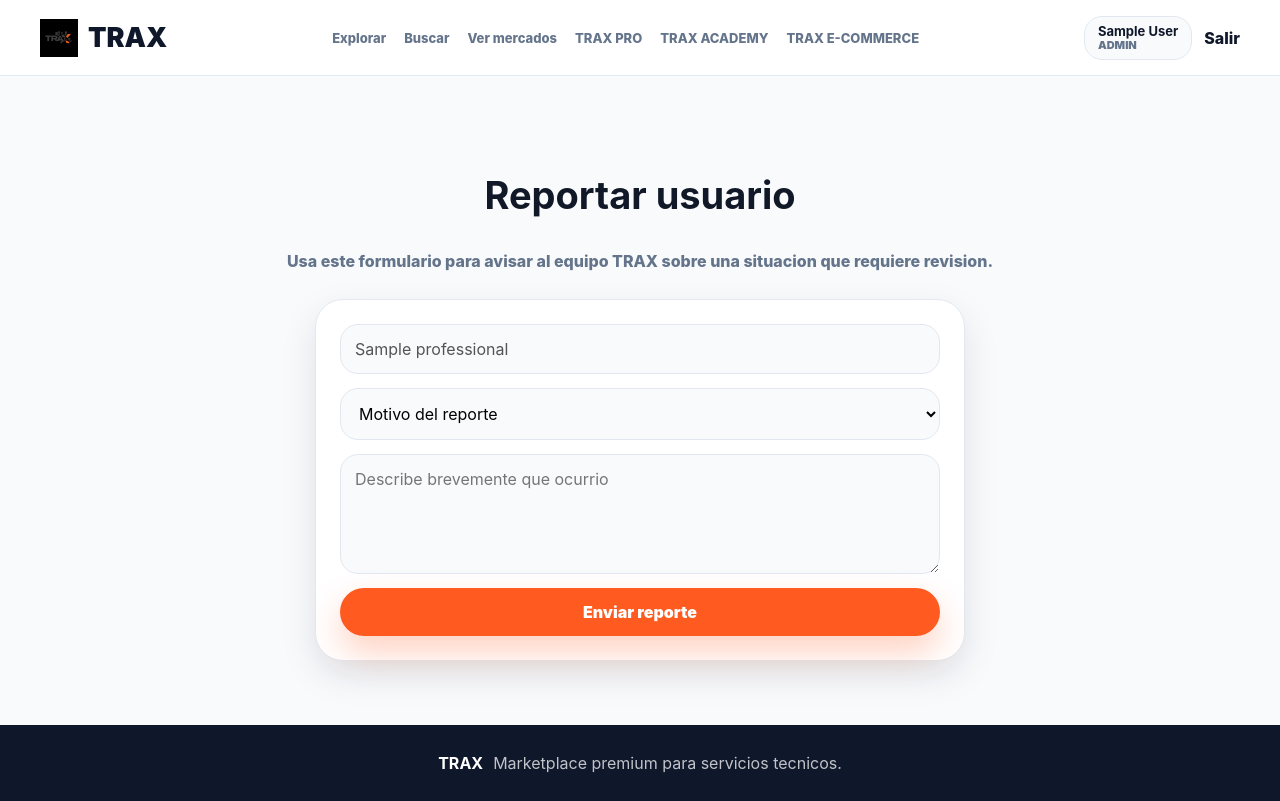
After one commit to cristhian-star/TRAX-PLATFORM, a Flask app: page /reportar/usuario/1 in a window 1280 px wide. The commit adds this page. Run offline with Flask 3, Linux system fonts and the light colour scheme; the visitor is signed in with stand-in values (Sample User, id 1); tables that the repository leaves empty hold one stand-in row (values such as "Sample post").

Commit message:
feat: add user abuse report flow

```diff
--- a/app/routes/main_routes.py
+++ b/app/routes/main_routes.py
@@ -1,4 +1,5 @@
 from flask import Blueprint, render_template, request, redirect, session
+from app.services.abuse_report_service import create_abuse_report
 from app.services.category_service import (
     request_category,
     get_category_requests_summary,
@@ -148,6 +149,31 @@ def admin_dashboard():
 
 
 
+
+@main.route("/reportar/usuario/<int:id>", methods=["GET", "POST"])
+@login_required
+def reportar_usuario(id):
+    profesional = get_professional_by_id(id)
+
+    if profesional is None:
+        return "Usuario no encontrado", 404
+
+    if request.method == "POST":
+        create_abuse_report(
+            reporter_id=session["user_id"],
+            reported_user_id=_professional_user_id(profesional),
+            motivo=request.form.get("motivo"),
+            descripcion=request.form.get("descripcion")
+        )
+
+        return redirect(f"/profesional/{id}?reported=1")
+
+    return render_template(
+        "reportar_usuario.html",
+        profesional=profesional,
+        reported_user_id=id
+    )
+
 @main.route("/profesional/<int:id>/review", methods=["GET", "POST"])
 @login_required
 def crear_review(id):
@@ -205,7 +231,8 @@ def perfil_profesional(id):
         profile_badges=_get_professional_badges(profesional),
         reviews=get_professional_reviews(id),
         average_rating=get_professional_average_rating(id),
-        review_count=len(get_professional_reviews(id))
+        review_count=len(get_professional_reviews(id)),
+        report_created=request.args.get("reported") == "1"
     )
 
 
--- a/app/static/css/styles.css
+++ b/app/static/css/styles.css
@@ -929,6 +929,24 @@ textarea {
     color: #fff;
 }
 
+.btn.danger {
+    background: #fff1f2;
+    color: #be123c;
+}
+
+.btn.danger:hover {
+    background: #ffe4e6;
+}
+
+.report-created-message {
+    margin: 12px 0 0;
+    padding: 12px 14px;
+    border-radius: 16px;
+    background: #ecfdf5;
+    color: #047857;
+    font-weight: 850;
+}
+
 .btn.secondary {
     border: 1px solid var(--line);
     background: #fff;
--- a/app/templates/perfil_profesional.html
+++ b/app/templates/perfil_profesional.html
@@ -40,6 +40,7 @@
                 </div>
                 <h1>{{ nombre }}</h1>
                 <p>{{ descripcion }}</p>
+                {% if report_created %}<p class="report-created-message">Reporte enviado correctamente. El equipo TRAX lo revisara.</p>{% endif %}
                 <div class="social-proof">
                     <span><strong>{{ average_rating or "-" }}</strong> rating</span>
                     <span><strong>{{ review_count or 0 }}</strong> resenas</span>
@@ -140,6 +141,7 @@
                 <a class="btn whatsapp" href="https://wa.me/{{ telefono }}" target="_blank" rel="noreferrer">WhatsApp</a>
                 <a class="btn orange" href="tel:{{ telefono }}">Llamar</a>
                 <a class="btn secondary" href="mailto:hola@trax.local">Enviar consulta</a>
+                <a class="btn danger" href="/reportar/usuario/{{ pro.id }}">Reportar usuario</a>
                 <div class="social-links">
                     <a href="/resultados">LinkedIn</a>
                     <a href="/resultados">Instagram</a>
--- /dev/null
+++ b/app/templates/reportar_usuario.html
@@ -0,0 +1,33 @@
+{% extends "base.html" %}
+
+{% block content %}
+
+{% set nombre = profesional["nombre"]|default("Usuario TRAX", true) %}
+
+<section class="form-section">
+    <div class="section-container">
+        <h2>Reportar usuario</h2>
+        <p class="form-helper">Usa este formulario para avisar al equipo TRAX sobre una situacion que requiere revision.</p>
+
+        <form action="/reportar/usuario/{{ reported_user_id }}" method="POST" class="form-card">
+            <input type="text" value="{{ nombre }}" disabled>
+
+            <select name="motivo" required>
+                <option value="">Motivo del reporte</option>
+                <option value="FRAUDE">Fraude</option>
+                <option value="INCUMPLIMIENTO">Incumplimiento</option>
+                <option value="MALA_PRAXIS">Mala praxis</option>
+                <option value="LENGUAJE_INAPROPIADO">Lenguaje inapropiado</option>
+                <option value="IDENTIDAD_SOSPECHOSA">Identidad sospechosa</option>
+                <option value="SPAM">Spam</option>
+                <option value="OTRO">Otro</option>
+            </select>
+
+            <textarea name="descripcion" placeholder="Describe brevemente que ocurrio" required></textarea>
+
+            <button type="submit">Enviar reporte</button>
+        </form>
+    </div>
+</section>
+
+{% endblock %}
```
